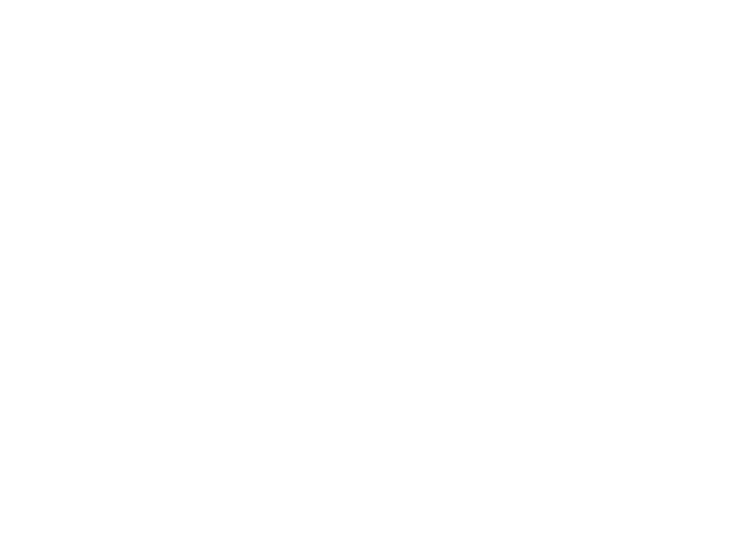
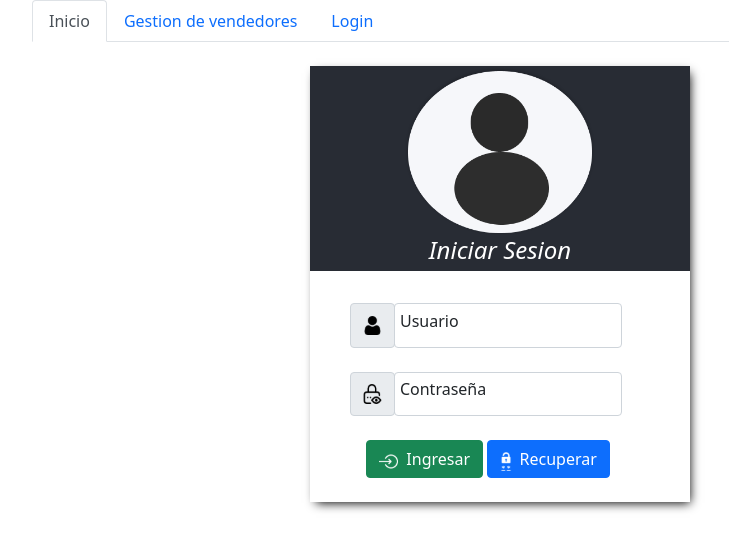
Before and after one commit to VivianaMurillom/Proyecto-MinTic, a React (Create React App) app: page /login in a window 1280 px wide. Shown: the top 550 px of the page, without its empty margins (140-869 px from the left). Built offline with nearby package versions, Linux system fonts and the light colour scheme.

Commit message:
Login con boostrap.
Solo es la estructura del login falta capturar datos e iniciar sesion con cuenta de Google.

```diff
--- a/src/App.js
+++ b/src/App.js
@@ -1,18 +1,11 @@
 import './App.css';
 import React from "react";
-import { Link } from "react-router-dom";
+import Header from './components/Header';
+
 function App() {
   return (
     <div className="App">
-      <div>
-
-        <p>
-          Edit <code></code> .
-        </p>
-
-        <Link to="/pag" >Gestion de vendedores</Link>
-
-      </div>
+      <Header/>
     </div>
   );
 }
--- /dev/null
+++ b/src/components/Header.js
@@ -0,0 +1,30 @@
+import React from "react";
+import './css.css';
+import 'bootstrap/dist/css/bootstrap.css';
+import { Link } from "react-router-dom";
+
+class Header extends React.Component{
+    render(){
+        return (
+            <div className="container-fluid">
+                <div class="row justify-content-md-center">
+                    <div class="col-md-9">
+                        <ul class="nav nav-tabs">
+                            <li class="nav-item">
+                                <Link to="/" class="nav-link active">Inicio</Link>
+                            </li>
+                            <li class="nav-item">
+                                <Link to="/pag" class="nav-link">Gestion de vendedores</Link>
+                            </li>
+                            <li class="nav-item">
+                                <Link to="/login" class="nav-link">Login</Link>
+                            </li>
+                        </ul>
+                    </div>
+                </div>
+            </div>
+        );
+    }
+}
+
+export default Header;
--- a/src/components/Login.css
+++ b/src/components/Login.css
@@ -1,67 +1,30 @@
 .Login-content{
-    width: 22rem;
-    height: auto;
-    background-color: white;
+    padding: 0;
     box-shadow: 3px 4px 10px -3px black;
 }
+.Login-content-form-icon{
+    height: 1.2rem;
+}
+.Login-content-form-btn-icon{
+    margin-right: .5rem;
+    height: 1.2rem;
+}
 .Login-content-logo{
-    height: 10rem;
-    padding: .8rem 1rem;
     background-color: rgb(40,44,52);
 }
-.Login-content-logo span{
+.Login-content-logo p{
+    padding-bottom: .4rem;
     color: white;
 }
-.Login-logo{
-    width: auto;
-    height: 8rem;
+.form-floating > label{
+    padding: .3rem;
 }
-.Login-content-form{
-    width: auto;
-    text-align: center;
-    margin: 2rem 0;
+.form-floating > .form-control, .form-floating > .form-select{
+    height: calc(2rem + .8rem);
 }
-.Login-content-form-icon{
-    position: absolute;
-    margin-left: -2rem;
-    margin-top: 1.2rem;
-    height: 1.1rem;
+
+/*----ID------*/
+#login-logo{
+    width: 12rem;
+    height: auto;
 }
-#iconIng{
-    margin-left: -1.5rem;
-    margin-right: .6rem;
-    margin-top: -.1rem;
-}
-#iconRec{
-    margin-left: -1rem;
-    margin-right: 0rem;
-    margin-top: -.1rem;
-}
-.Login-content-form input{
-    width: 14rem;
-    height: 1.5rem;
-    margin: .8rem 0;
-    border: 0rem;
-    border-radius: .15rem;
-    box-shadow: 1px 2px 4px -1px black;
-}
-.Login-content-form button{
-    width: 6.5rem;
-    padding: .3rem .8rem;
-    color: white;
-    font-size: .8rem;
-    border: 0rem;
-    border-radius: .4rem;
-}
-.Login-content-form #button-ingresar{
-    background-color: rgb(10,207,54);
-}
-.Login-content-form #button-recuperar{
-    margin-left: 1.5rem;
-    background-color: rgb(232,35,35);
-}
-.Login-content-form a p{
-    padding-left: 1.5rem;
-    font-size: .8rem;
-    color: blue;
-}
--- a/src/components/Login.js
+++ b/src/components/Login.js
@@ -4,33 +4,69 @@
 import iconIng from '../img/icon-btn-ingresar.svg';
 import iconRec from '../img/icon-btn-recuperar.svg';
 import React from "react";
+import './css.css';
+import 'bootstrap/dist/css/bootstrap.css';
+import Header from './Header';
 import './Login.css';
 
 class Login extends React.Component{
     render(){
         return (
-            <div className="Login-content">
-                <div className="Login-content-logo">
-                    <img src={loginLogo} className="Login-logo" alt="logo" /><br/>
-                    <span>Iniciar Sesion</span>
+            <div>
+                <div>
+                    <Header/>
                 </div>
-                <div className="Login-content-form">
-                    <form action="#">
+                <br/>
+                <div className="container-sm">
+                    <div className="row justify-content-center">
+                        <div className="col col-md-4 Login-content">
+                            <div className="text-center Login-content-logo">
+                                <div className="col-sm-auto">
+                                    <img src={loginLogo} id="login-logo" className="img-fluid" alt="logo"/><br/>
+                                    <p className="h4 fw-normal fst-italic">Iniciar Sesion</p>
+                                </div>
+                            </div>
+                            <div className="p-4 col-sm-auto">
+                                <form className="needs-validation justify-content-center" novalidate>
+                                    <div className="col-sm-11">
+                                            <div className="input-group has-validation  justify-content-center">
+                                                <span className="input-group-text" id="inputGroupPrepend">
                                                     <img src={iconUser} className="Login-content-form-icon" alt="icono user" />
-                        <input type="text" id="inputuser" placeholder="Digite el usuario/correo"/><br/>
+                                                </span>
+                                                <div className="form-floating col-9">
+                                                    <input type="text" className="form-control" id="validationUsername" aria-describedby="inputGroupPrepend" placeholder="Digite el usuario/correo" required/>
+                                                    <label for="validationUserName">Usuario</label>
+                                                </div>
+                                            </div><br/>
+                                    </div>
+                                    <div className="col-sm-11">
+                                        <div className="input-group has-validation justify-content-center">
+                                            <span className="input-group-text" id="inputGroupPrepend">
                                                 <img src={iconPass} className="Login-content-form-icon" alt="icono password" />
-                        <input type="password" id="inputPass" placeholder="Digite la contraseña"/><br/>
-                        <button type="submit" id="button-ingresar">
-                            <img src={iconIng} className="Login-content-form-icon" id="iconIng" alt="icono boton ingresar" />
+                                            </span>
+                                            <div className="form-floating col-9">
+                                                <input type="password" className="form-control" id="validationPass" aria-describedby="inputGroupPrepend" placeholder="Digite la contraseña" required/>
+                                                <label for="validationPass">Contraseña</label>
+                                            </div>
+                                        </div><br/>
+                                    </div>
+                                    <div className="row col-sm-12 justify-content-center">
+                                        <div className="d-grid gap-1 d-sm-flex justify-content-center">
+                                            <button type="submit" className="btn btn-success">
+                                                <img src={iconIng} className="Login-content-form-btn-icon" id="iconIng" alt="icono boton ingresar" />
                                                 Ingresar
                                             </button>
-                        <button id="button-recuperar">
-                            <img src={iconRec} className="Login-content-form-icon" id="iconRec" alt="icono boton recuperar" />
+                                            <button type="submit" className="btn btn-primary">
+                                                <img src={iconRec} className="Login-content-form-btn-icon" id="iconRec" alt="icono boton recuperar" />
                                                 Recuperar
                                             </button>
+                                        </div>
+                                    </div>
                                 </form>
                             </div>
-
+                        </div>
+                    </div>
+                </div>
             </div>
         );
     }
--- a/src/pages/Welcome.js
+++ b/src/pages/Welcome.js
@@ -1,5 +1,6 @@
 import React from "react";
 import App from "../App";
+import Login from '../components/Login';
 import GestVend from '../components/ListaVentas';
 import UpdateVend from '../components/UpdateVend';
 import {BrowserRouter,Route,Switch}  from "react-router-dom";
@@ -10,6 +11,7 @@
     <BrowserRouter>
     <Switch>
     <Route exact path="/" component={App} />
+    <Route exact path="/login" component={Login}/>
     <Route path="/pag" component={GestVend} />
     <Route path="/updateVd" component={UpdateVend} />
     </Switch>
```
Lines whose indentation alone changed are shown as unchanged.
